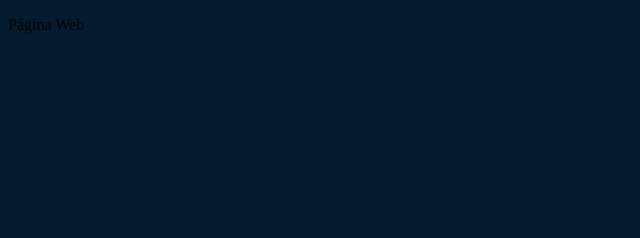
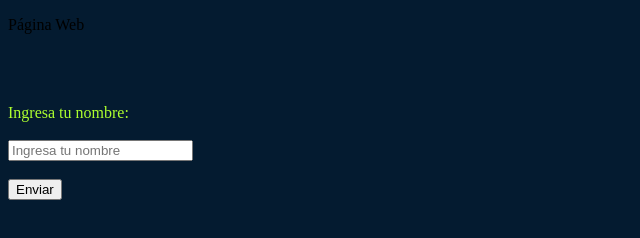
Before and after one commit to ingsisalextecfut/html-ejemplo, a plain HTML site: page index.html in a window 1280 px wide. Shown: the whole page, without its empty margins (0-640 px from the left). Drawn offline with Linux system fonts and the light colour scheme.

Commit message:
página no tan sencilla

```diff
--- a/index.html
+++ b/index.html
@@ -6,6 +6,11 @@
     <title>Tecnología Futura</title>
   </head>
   <body>
-    <p>Página Web</p>
+    <p>Página Web</p><br><br><br>
+    <form class="" action="index.html" method="post">
+      Ingresa tu nombre:<br><br>
+      <input type="text" name="nombre" placeholder="Ingresa tu nombre"><br><br>
+      <input type="submit" name="" value="Enviar">
+    </form>
   </body>
 </html>
--- a/style.css
+++ b/style.css
@@ -1,3 +1,7 @@
 body {
   background-color: #041B30;
 }
+
+form {
+  color: greenyellow;
+}
```
